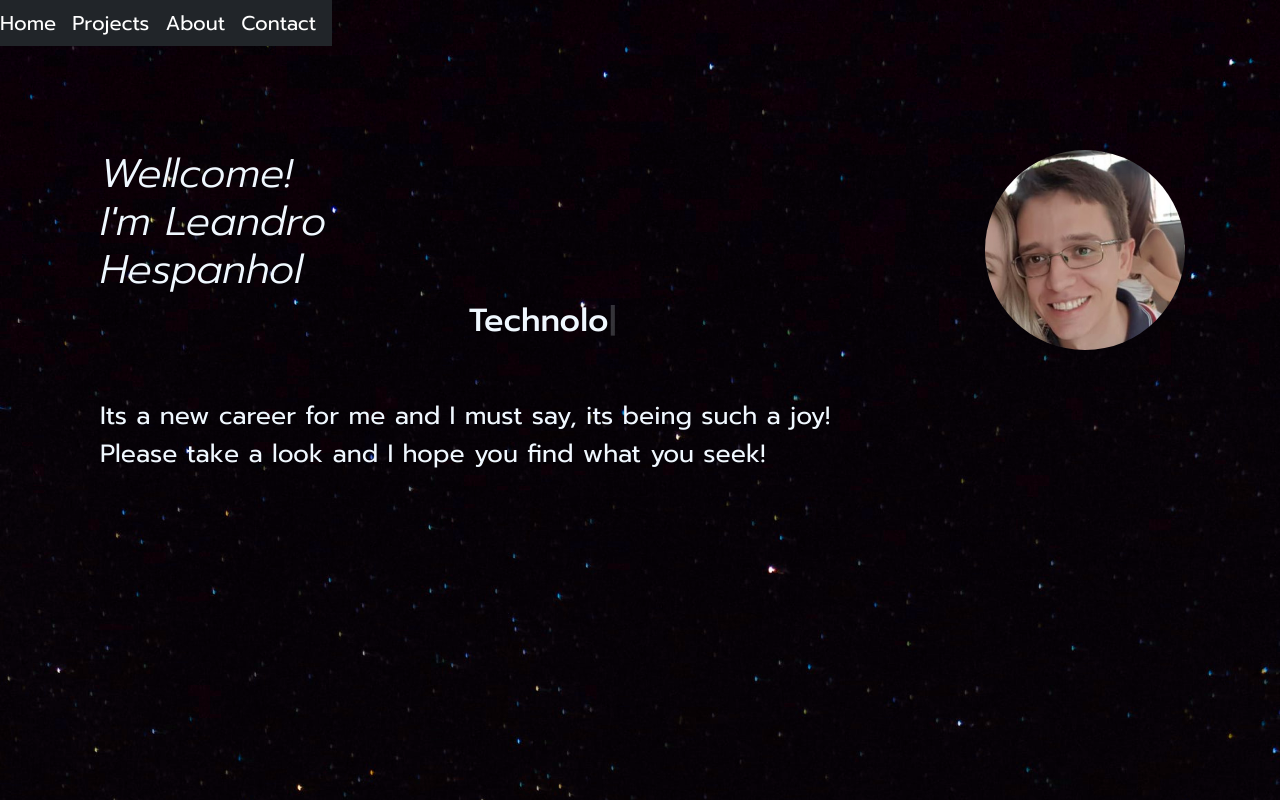
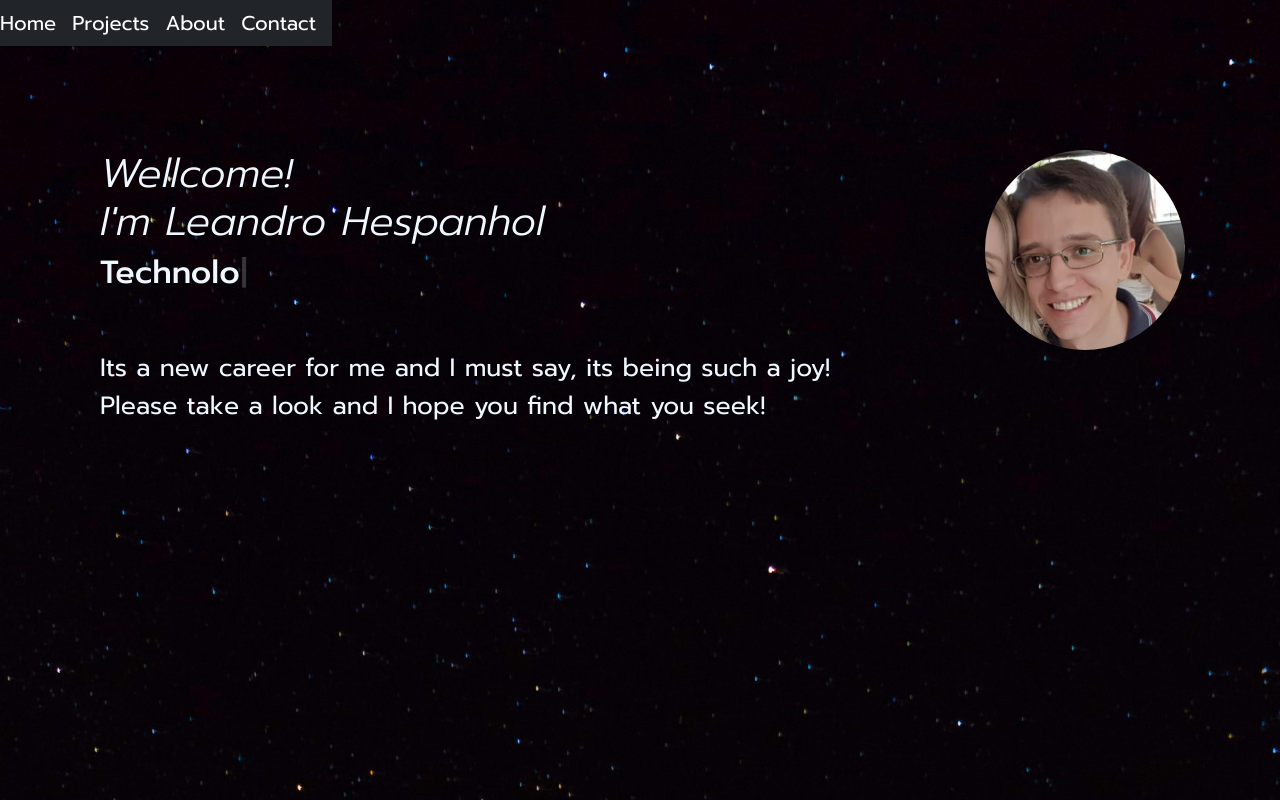
Before and after one commit to Leandro-Hespanhol/leandro-hespanhol.github.io, a React (Create React App) app: page / in a window 1280 px wide. Shown: the top 800 px of the page. Built offline with nearby package versions, Linux system fonts and the light colour scheme.

Commit message:
home css

```diff
--- a/src/pages/Home.css
+++ b/src/pages/Home.css
@@ -11,17 +11,12 @@
   width: 75%;
 }
 .title-typewriter-div h1 {
-  width: 50%;
+  width: 90%;
 }
 
 .title-user {
-  align-items: center;
-  /* color: #bfac8b; */
   color: aliceblue;
-  display: flex;
   font-family: 'Prompt', sans-serif;
-  /* text-shadow: 1px 1px 0px #bfac8b; */
-
 }
 
 #foto {
@@ -30,7 +25,9 @@
 }
 
 .type-writter{
-  justify-content: center;
+  color: aliceblue;
+  font-family: 'Prompt', sans-serif;
+  width: 90%;
 }
 
 .intro-description {
--- a/src/pages/Home.jsx
+++ b/src/pages/Home.jsx
@@ -19,7 +19,7 @@ export default class Home extends Component {
                Wellcome! <br></br> I'm Leandro Hespanhol
               </h1>
             <Draggable handle="#textHandle">
-              <h2 className="title-user type-writter" id="textHandle">{<Type />}</h2>
+              <h2 className="type-writter" id="textHandle">{<Type />}</h2>
             </Draggable>
             <p className="intro-description">Its a new career for me and I must say, its being such a joy!
             <br></br>
```
